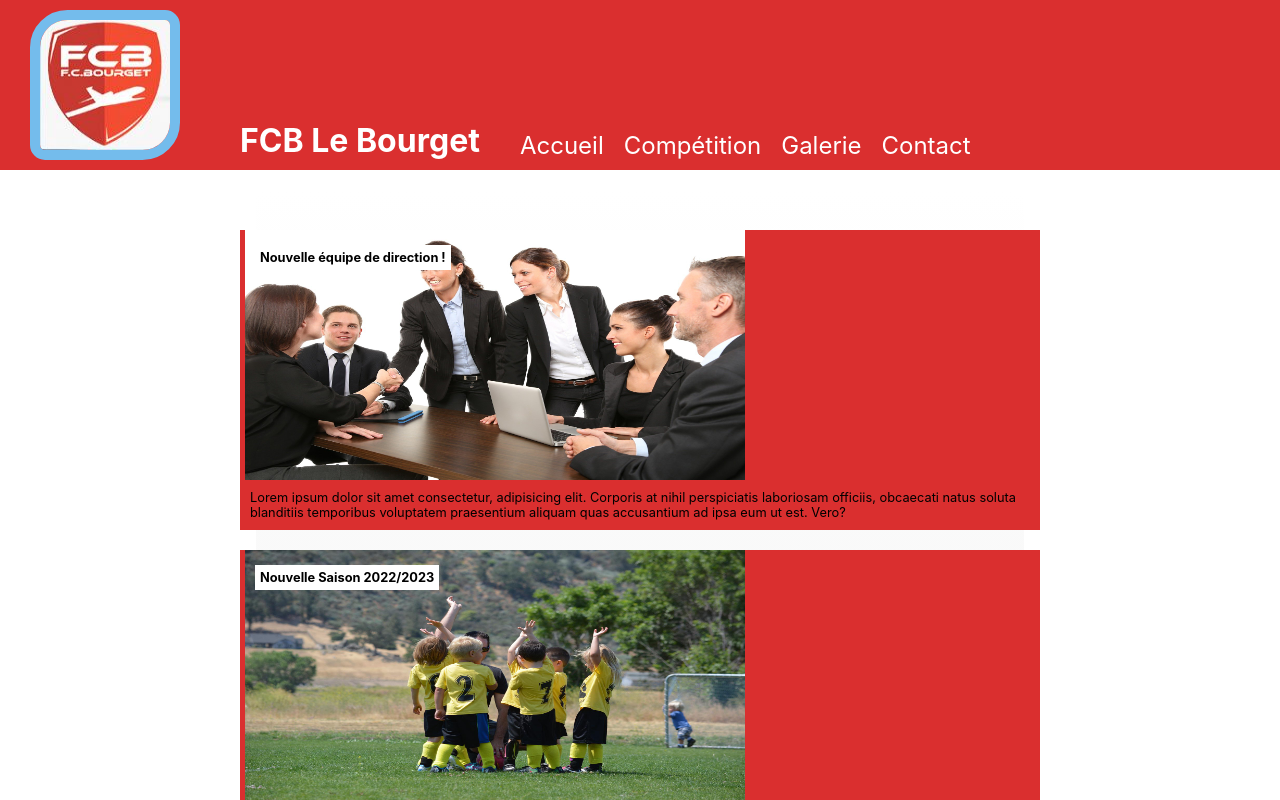
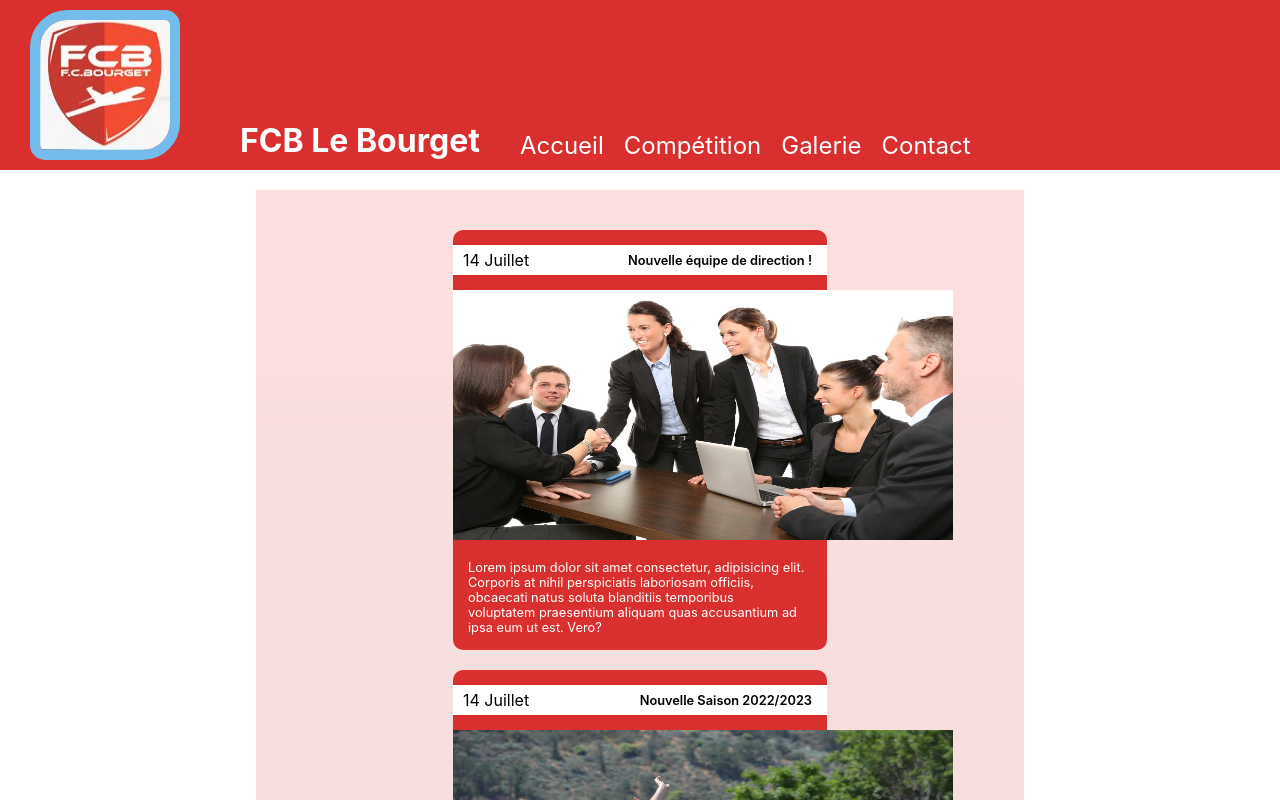
Before and after one commit to Alexandre-C-89/FCB_lebourget, a React (Create React App) app in the folder frontend/: page / in a window 1280 px wide. Shown: the top 800 px of the page. Built offline with nearby package versions, Linux system fonts and the light colour scheme.

Commit message:
ajustement du style sur la page d'accueil

```diff
--- a/frontend/src/components/Card.js
+++ b/frontend/src/components/Card.js
@@ -4,9 +4,10 @@ import ArticleList from "../data/ArticleList";
 function Card() {
     return (
       <div className="container">
-        {ArticleList.map(({ id, title, image, description }, index) => (
+        {ArticleList.map(({ id, title, image, description, date }, index) => (
           <div key={`${id}-${index}`} className="card">
             <div className="card_title">
+              <div className="card_title_date">{date}</div>
               <h3>
                 {title}
               </h3>
--- a/frontend/src/data/ArticleList.js
+++ b/frontend/src/data/ArticleList.js
@@ -8,6 +8,7 @@ const ArticleList = [
     image: Dirigeant,
     description:
       "Lorem ipsum dolor sit amet consectetur, adipisicing elit. Corporis at nihil perspiciatis laboriosam officiis, obcaecati natus soluta blanditiis temporibus voluptatem praesentium aliquam quas accusantium ad ipsa eum ut est. Vero?",
+    date: "14 Juillet"
     },
   {
     id: 1,
@@ -15,6 +16,7 @@ const ArticleList = [
     image: Equipe,
     description:
       "Lorem ipsum dolor sit amet consectetur, adipisicing elit. Corporis at nihil perspiciatis laboriosam officiis, obcaecati natus soluta blanditiis temporibus voluptatem praesentium aliquam quas accusantium ad ipsa eum ut est. Vero?",
+    date: "14 Juillet"
     },
   {
     id: 2,
@@ -22,6 +24,7 @@ const ArticleList = [
     image: Equipe,
     description:
       "Lorem ipsum dolor sit amet consectetur, adipisicing elit. Corporis at nihil perspiciatis laboriosam officiis, obcaecati natus soluta blanditiis temporibus voluptatem praesentium aliquam quas accusantium ad ipsa eum ut est. Vero?",
+    date: "14 Juillet"
     },
   {
     id: 3,
@@ -29,6 +32,7 @@ const ArticleList = [
     image: Equipe,
     description:
       "Lorem ipsum dolor sit amet consectetur, adipisicing elit. Corporis at nihil perspiciatis laboriosam officiis, obcaecati natus soluta blanditiis temporibus voluptatem praesentium aliquam quas accusantium ad ipsa eum ut est. Vero?",
+    date: "14 Juillet"
     },
   {
     id: 4,
@@ -36,6 +40,7 @@ const ArticleList = [
     image: Equipe,
     description:
       "Lorem ipsum dolor sit amet consectetur, adipisicing elit. Corporis at nihil perspiciatis laboriosam officiis, obcaecati natus soluta blanditiis temporibus voluptatem praesentium aliquam quas accusantium ad ipsa eum ut est. Vero?",
+    date: "14 Juillet"
     },
   {
     id: 5,
@@ -43,6 +48,7 @@ const ArticleList = [
     image: Equipe,
     description:
       "Lorem ipsum dolor sit amet consectetur, adipisicing elit. Corporis at nihil perspiciatis laboriosam officiis, obcaecati natus soluta blanditiis temporibus voluptatem praesentium aliquam quas accusantium ad ipsa eum ut est. Vero?",
+    date: "14 Juillet"
     },
   {
     id: 6,
@@ -50,6 +56,7 @@ const ArticleList = [
     image: Equipe,
     description:
       "Lorem ipsum dolor sit amet consectetur, adipisicing elit. Corporis at nihil perspiciatis laboriosam officiis, obcaecati natus soluta blanditiis temporibus voluptatem praesentium aliquam quas accusantium ad ipsa eum ut est. Vero?",
+    date: "14 Juillet"
     },
 ];
 
--- a/frontend/src/style/components/_Card.scss
+++ b/frontend/src/style/components/_Card.scss
@@ -1,31 +1,43 @@
     .container{
-        padding: 20px;
+        padding: 20px 10px;
     }
 
     .card{
         background-color: rgb(218, 47, 47);
-        width: 800px;
-        height: 300px;
-        margin: 20px 0px;
+        width: 50%;
+        height: auto;
+        margin: 20px auto;
+        display: flex;
+        flex-direction: column;
+        border-radius: 10px;
         &_title{
             background-color: #fff;
-            position: absolute;
-            margin: 15px;
+            margin: 15px 0px 10px 0px;
+            display: flex;
+            flex-direction: row;
+            justify-content: space-between;
+            align-items: center;
+            width: 100%;
             & h3 {
-                font-weight: bold;
+                font-weight: 600;
                 font-style: normal;
                 font-size: .8rem;
-                margin: 5px;
+                margin: 5px 15px 5px 5px;
+            }
+            &_date{
+                margin: 5px 10px;
             }
         }
         &_text{
+            width: 90%;
             font-size: .8rem;
-            margin: 10px;
+            margin: 15px;
+            color: #fff;
         }
         &_img{
             width: 500px;
             height: 250px;
-            margin: 5px;
+            margin: 5px auto;
             & img{
                 width: 100%;
                 height: 100%;
--- a/frontend/src/style/components/_Home.scss
+++ b/frontend/src/style/components/_Home.scss
@@ -1,5 +1,5 @@
 .home{
-    background: linear-gradient(to top, rgb(221, 221, 221) 5%, #fff);
+    background: linear-gradient(to top, rgb(221, 221, 221) 5%, rgb(253, 223, 223));
     background-color: rgba(109, 109, 109, 0.3);
     width: 60%;
     height: auto;
```
Lines whose indentation alone changed are shown as unchanged.
